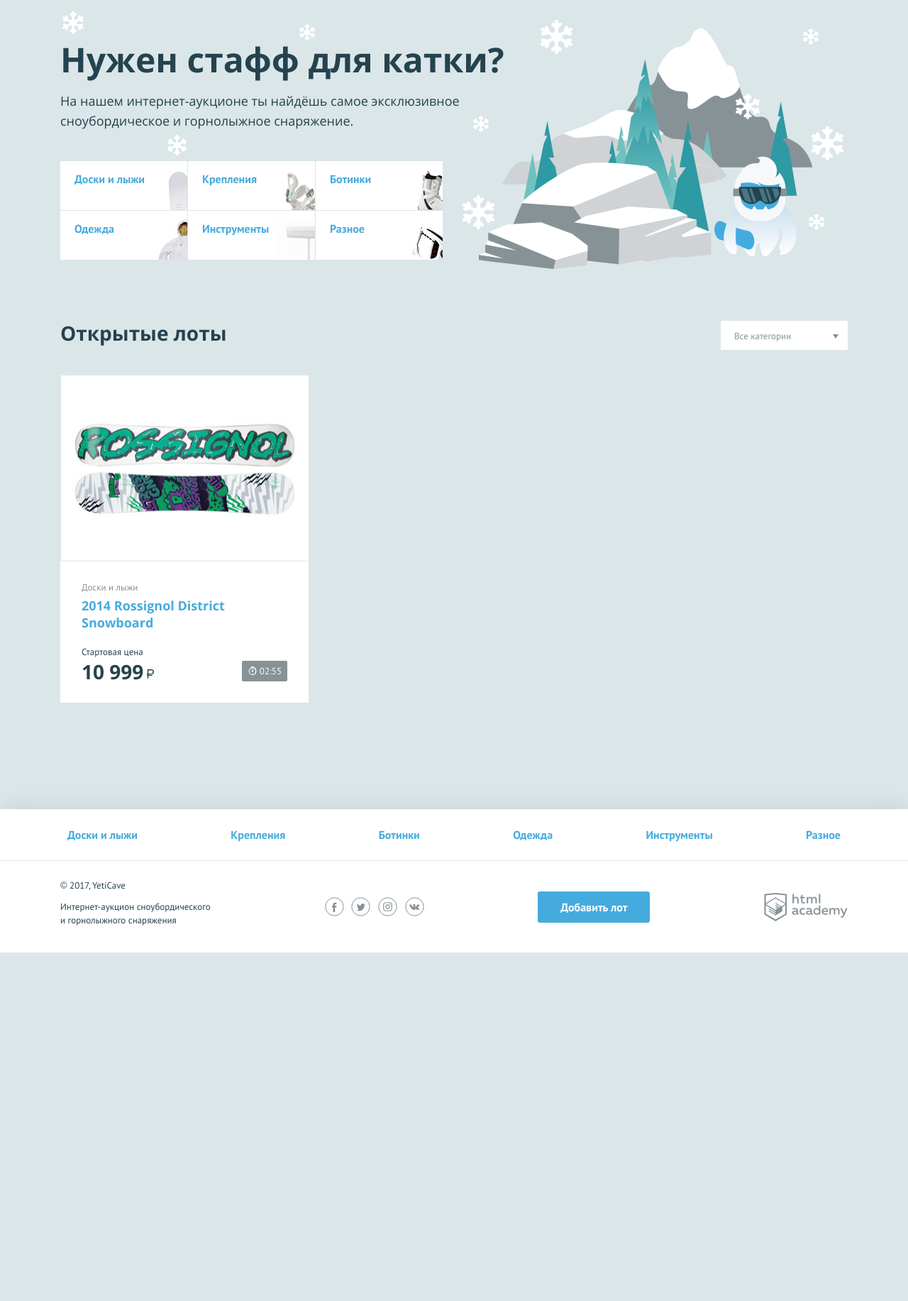
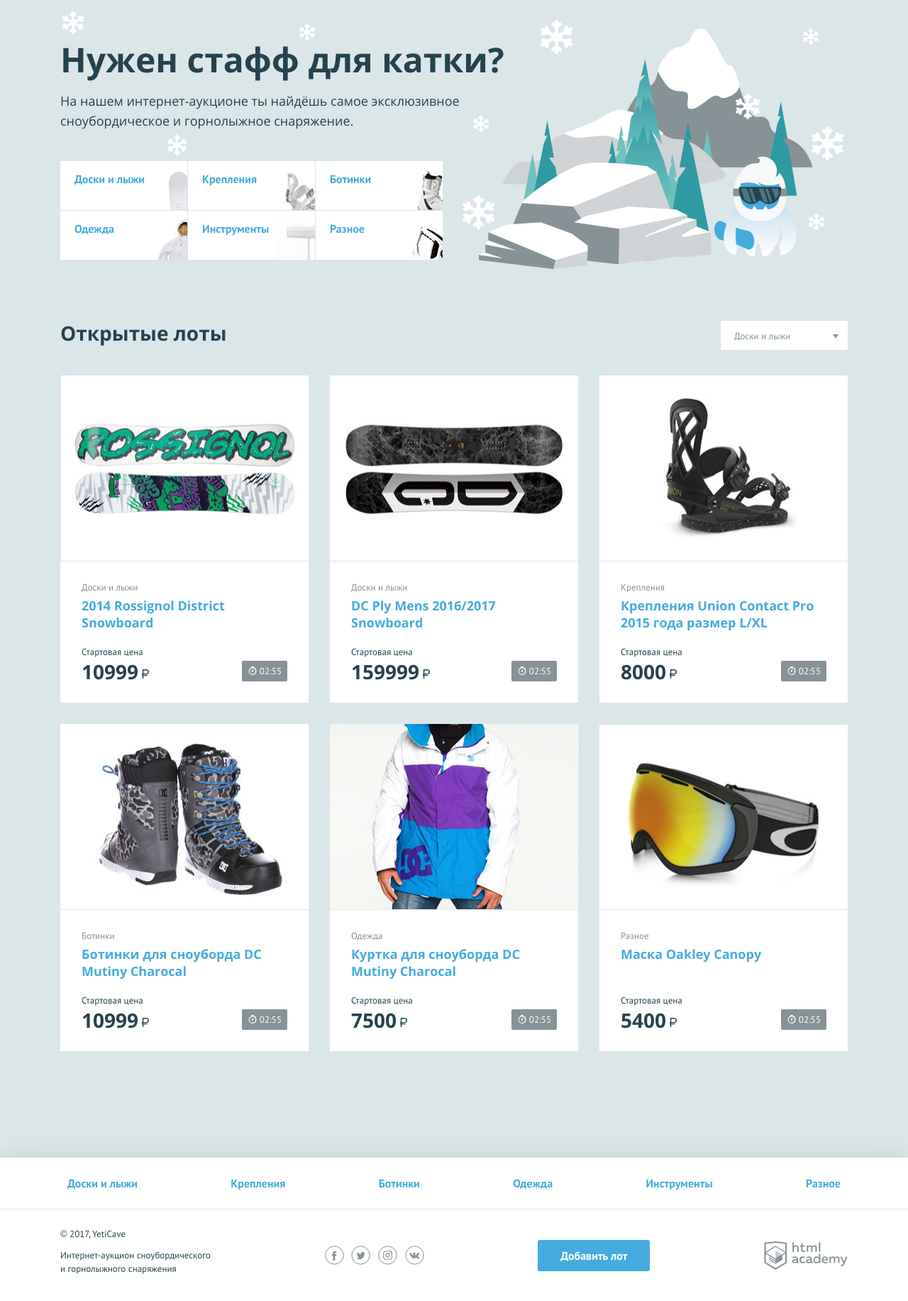
Before and after one commit to AlexNiko01/198801-yeticave, a PHP site: page / in a window 1280 px wide. Shown: the part 107-1940 px from the top of the page at 71% size. Before the commit the page ends 1449 px from the top, so only its background shows below. Run offline with PHP 8.4, Linux system fonts and the light colour scheme.

Commit message:
cat and product lists

```diff
--- a/index.php
+++ b/index.php
@@ -19,7 +19,7 @@
 // далее нужно вычислить оставшееся время до начала следующих суток и записать его в переменную $lot_time_remaining
 // ...
 
-$lot_time_remaining = gmdate('H:i',$interval);
+$lot_time_remaining = gmdate('H:i', $interval);
 ?>
 <!DOCTYPE html>
 <html lang="ru">
@@ -46,10 +46,10 @@
         <nav class="user-menu">
             <?php if ($is_auth): ?>
                 <div class="user-menu__image">
-                    <img src="<?=$user_avatar; ?>" width="40" height="40" alt="Пользователь">
+                    <img src="<?= $user_avatar; ?>" width="40" height="40" alt="Пользователь">
                 </div>
                 <div class="user-menu__logged">
-                    <p><?=$user_name; ?></p>
+                    <p><?= $user_name; ?></p>
                 </div>
 
             <?php else : ?>
@@ -95,29 +95,65 @@
     <section class="lots">
         <div class="lots__header">
             <h2>Открытые лоты</h2>
+            <?php $cats = ['Доски и лыжи', 'Крепления', 'Ботинки', 'Одежда', 'Инструменты', 'Разное'] ?>
             <select class="lots__select">
-                <option>Все категории</option>
-                <option>Доски и лыжи</option>
-                <option>Крепления</option>
-                <option>Ботинки</option>
-                <option>Одежда</option>
-                <option>Инструменты</option>
-                <option>Разное</option>
+                <?php foreach ($cats as $cat): ?>
+                    <option><?= $cat; ?></option>
+                <?php endforeach; ?>
             </select>
         </div>
         <ul class="lots__list">
+            <?php $products = [
+                [
+                    'title' => '2014 Rossignol District Snowboard',
+                    'cat' => 'Доски и лыжи',
+                    'price' => '10999',
+                    'img_url' => 'img/lot-1.jpg'
+                ],
+                [
+                    'title' => 'DC Ply Mens 2016/2017 Snowboard',
+                    'cat' => 'Доски и лыжи',
+                    'price' => '159999',
+                    'img_url' => 'img/lot-2.jpg'
+                ],
+                [
+                    'title' => 'Крепления Union Contact Pro 2015 года размер L/XL',
+                    'cat' => 'Крепления',
+                    'price' => '8000',
+                    'img_url' => 'img/lot-3.jpg'
+                ],
+                [
+                    'title' => 'Ботинки для сноуборда DC Mutiny Charocal',
+                    'cat' => 'Ботинки',
+                    'price' => '10999',
+                    'img_url' => 'img/lot-4.jpg'
+                ],
+                [
+                    'title' => 'Куртка для сноуборда DC Mutiny Charocal',
+                    'cat' => 'Одежда',
+                    'price' => '7500',
+                    'img_url' => 'img/lot-5.jpg'
+                ],
+                [
+                    'title' => 'Маска Oakley Canopy',
+                    'cat' => 'Разное',
+                    'price' => '5400',
+                    'img_url' => 'img/lot-6.jpg'
+                ],
+            ] ?>
+            <?php foreach ($products as $product): ?>
             <li class="lots__item lot">
                 <div class="lot__image">
-                    <img src="img/lot-1.jpg" width="350" height="260" alt="Сноуборд">
+                    <img src="<?= $product['img_url']; ?>" width="350" height="260" alt="Сноуборд">
                 </div>
                 <div class="lot__info">
-                    <span class="lot__category">Доски и лыжи</span>
-                    <h3 class="lot__title"><a class="text-link" href="lot.html">2014 Rossignol District Snowboard</a>
+                    <span class="lot__category"><?= $product['cat']; ?></span>
+                    <h3 class="lot__title"><a class="text-link" href="lot.html"><?= $product['title']; ?></a>
                     </h3>
                     <div class="lot__state">
                         <div class="lot__rate">
                             <span class="lot__amount">Стартовая цена</span>
-                            <span class="lot__cost">10 999<b class="rub">р</b></span>
+                            <span class="lot__cost"><?= $product['price']; ?><b class="rub">р</b></span>
                         </div>
                         <div class="lot__timer timer">
                             <?= $lot_time_remaining; ?>
@@ -125,6 +161,7 @@
                     </div>
                 </div>
             </li>
+            <?php endforeach; ?>
         </ul>
     </section>
 </main>
```
